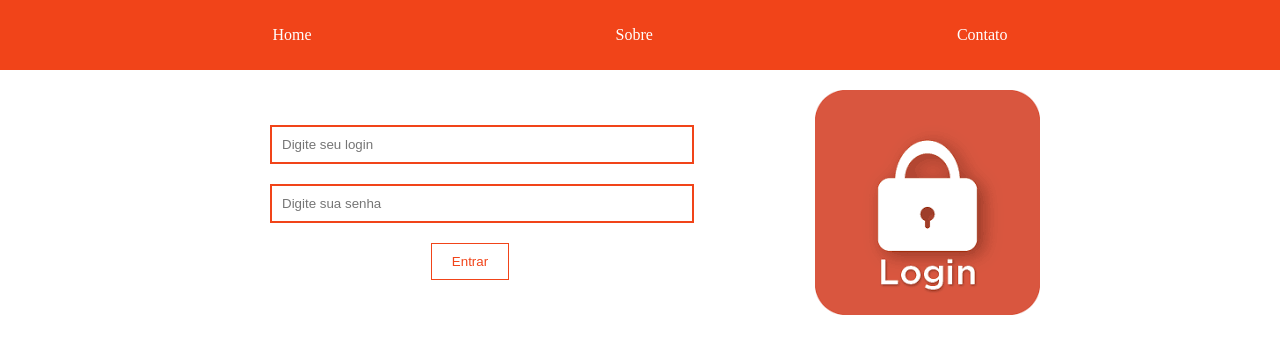
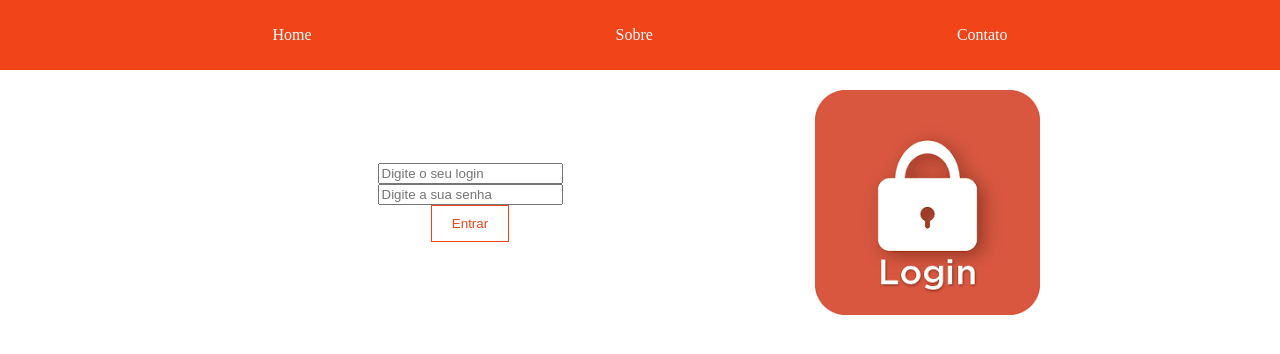
Before and after one commit to Wolace99/Checkpoint5_front-end, a plain HTML site: page cp5-front/index.html in a window 1280 px wide. Drawn offline with Linux system fonts and the light colour scheme.

Commit message:
Update index.html

```diff
--- a/cp5-front/index.html
+++ b/cp5-front/index.html
@@ -4,7 +4,7 @@
     <meta charset="UTF-8">
     <meta name="viewport" content="width=device-width, initial-scale=1.0">
     <link rel="stylesheet" href="style.css">
-    <title>Tela de Login</title>
+    <title>CP 5</title>
 </head>
 <body>
     <header class="header">
@@ -19,17 +19,17 @@
     <div class="container">
         <div class="login-box">
             <form>
-                <div class="input-group">
-                    <input type="text" id="login" name="login" placeholder="Digite seu login">
+                <div class="input">
+                    <input type="text" id="login" name="login" placeholder="Digite o seu login">
                 </div>
-                <div class="input-group">
-                    <input type="password" id="senha" name="senha" placeholder="Digite sua senha">
+                <div class="input">
+                    <input type="password" id="senha" name="senha" placeholder="Digite a sua senha">
                 </div>
                 <button type="submit">Entrar</button>
             </form>
         </div>
         <div class="image-container">
-            <img src="login.png" alt="Imagem de fundo">
+            <img src="login.png" alt="img">
         </div>
     </div>
 </body>
```
